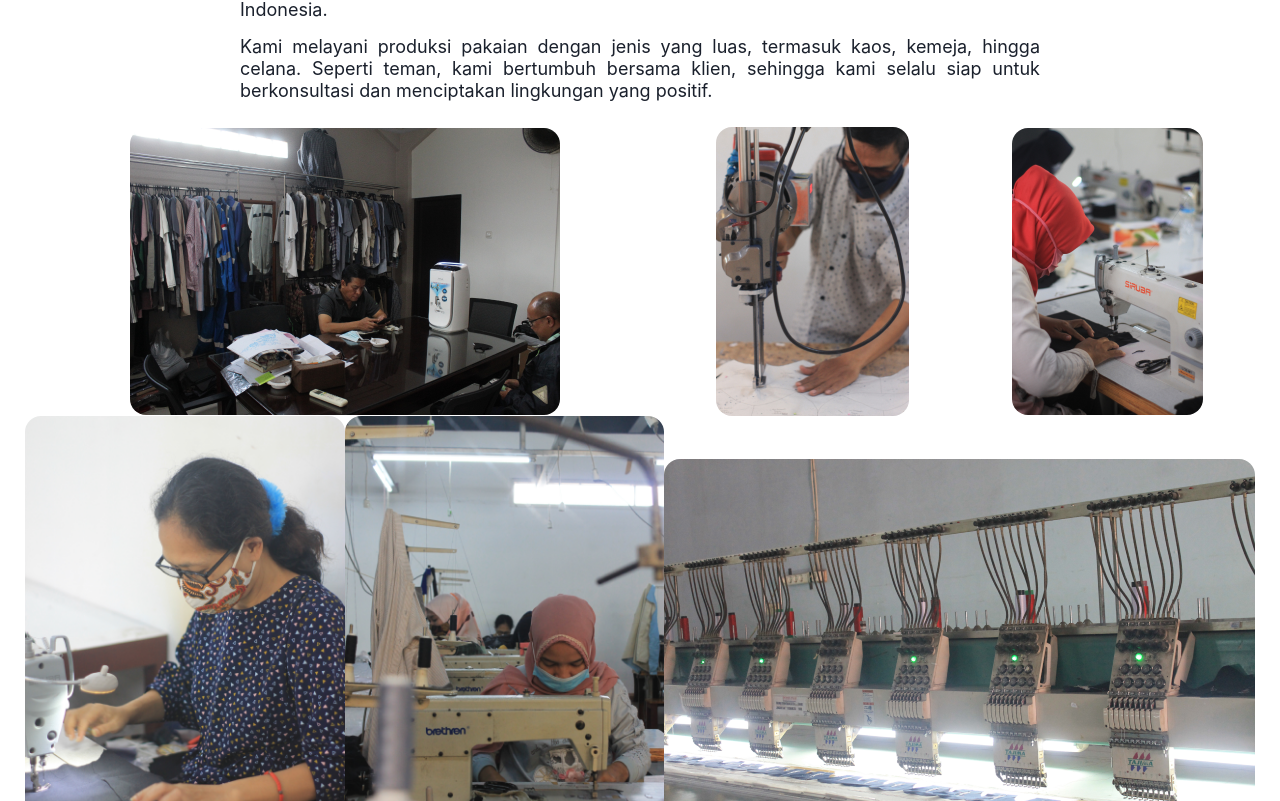
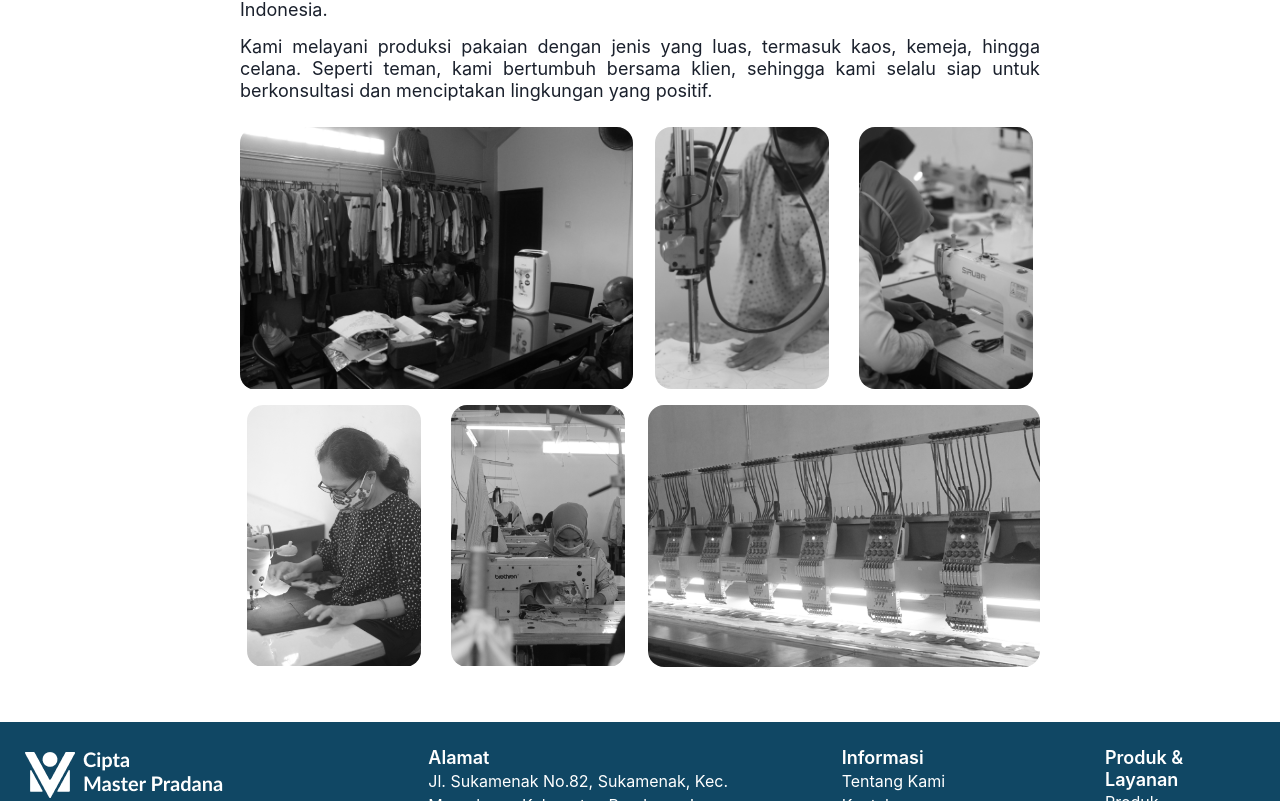
Before and after one commit to mrayandika15/cmp-website, a Next.js app: page /about in a window 1280 px wide. Shown: the part 999-1800 px from the top of the page. Built offline with nearby package versions, Linux system fonts and the light colour scheme.

Commit message:
fix(images): fixed

```diff
--- a/components/CustomImage/index.tsx
+++ b/components/CustomImage/index.tsx
@@ -7,6 +7,7 @@ interface ICustom {
   imgUrl?: string;
   w?: string;
   h?: string;
+  isGrayScale?: boolean;
 }
 
 const CustomImage: React.FC<ICustom> = ({
@@ -15,6 +16,7 @@ const CustomImage: React.FC<ICustom> = ({
   imgUrl,
   w = "fit-content",
   h = "fit-content",
+  isGrayScale = false,
 }) => {
   return (
     <Box
@@ -27,6 +29,7 @@ const CustomImage: React.FC<ICustom> = ({
       position="relative"
       role="group"
     >
+      {isGrayScale ? null : (
         <Box
           position="absolute"
           w="full"
@@ -42,8 +45,14 @@ const CustomImage: React.FC<ICustom> = ({
         >
           {name}
         </Box>
+      )}
 
-      <Image src={imgUrl} w={w} h={h} />
+      <Image
+        src={imgUrl}
+        transition="filter 200ms"
+        filter={isGrayScale ? "grayScale(100%)" : ""}
+        _hover={{ filter: isGrayScale && "grayscale(0%)" }}
+      />
     </Box>
   );
 };
--- a/containers/about/IntroSection/index.tsx
+++ b/containers/about/IntroSection/index.tsx
@@ -47,28 +47,59 @@ const IntroSection: React.FC<IntroProps> = ({ data, isLoading }) => {
         templateAreas={`"header1 header1 header2 header3"
                         "main1 main2 main3 main3"`}
         placeItems="center"
+        gap="15px"
       >
         {isLoading ? (
           <Spinner />
         ) : (
           <>
             <GridItem area={"header1"}>
-              <CustomImage imgUrl={resource?.data[0]?.imgUrl} />
+              <CustomImage
+                imgUrl={resource?.data[0]?.imgUrl}
+                w="392.95px"
+                h="262.39px"
+                isGrayScale
+              />
             </GridItem>
             <GridItem area={"header2"}>
-              <CustomImage imgUrl={resource?.data[1]?.imgUrl} />
+              <CustomImage
+                imgUrl={resource?.data[1]?.imgUrl}
+                w="174.7px"
+                h="262.05px"
+                isGrayScale
+              />
             </GridItem>
             <GridItem area={"header3"}>
-              <CustomImage imgUrl={resource?.data[2]?.imgUrl} />
+              <CustomImage
+                imgUrl={resource?.data[2]?.imgUrl}
+                w="174.7px"
+                h="262.05px"
+                isGrayScale
+              />
             </GridItem>
             <GridItem area={"main1"}>
-              <CustomImage imgUrl={resource?.data[3]?.imgUrl} />
+              <CustomImage
+                imgUrl={resource?.data[3]?.imgUrl}
+                w="174.7px"
+                h="262.05px"
+                isGrayScale
+              />
             </GridItem>
             <GridItem area={"main2"}>
-              <CustomImage imgUrl={resource?.data[4]?.imgUrl} />
+              <CustomImage
+                imgUrl={resource?.data[4]?.imgUrl}
+                w="174.7px"
+                h="262.05px"
+                isGrayScale
+              />
             </GridItem>
             <GridItem area={"main3"}>
-              <CustomImage imgUrl={resource?.data[5]?.imgUrl} />
+              <CustomImage
+                imgUrl={resource?.data[5]?.imgUrl}
+                w="392.95px"
+                h="262.39px"
+                isGrayScale
+              />
             </GridItem>
           </>
         )}
```
Lines whose indentation alone changed are shown as unchanged.
